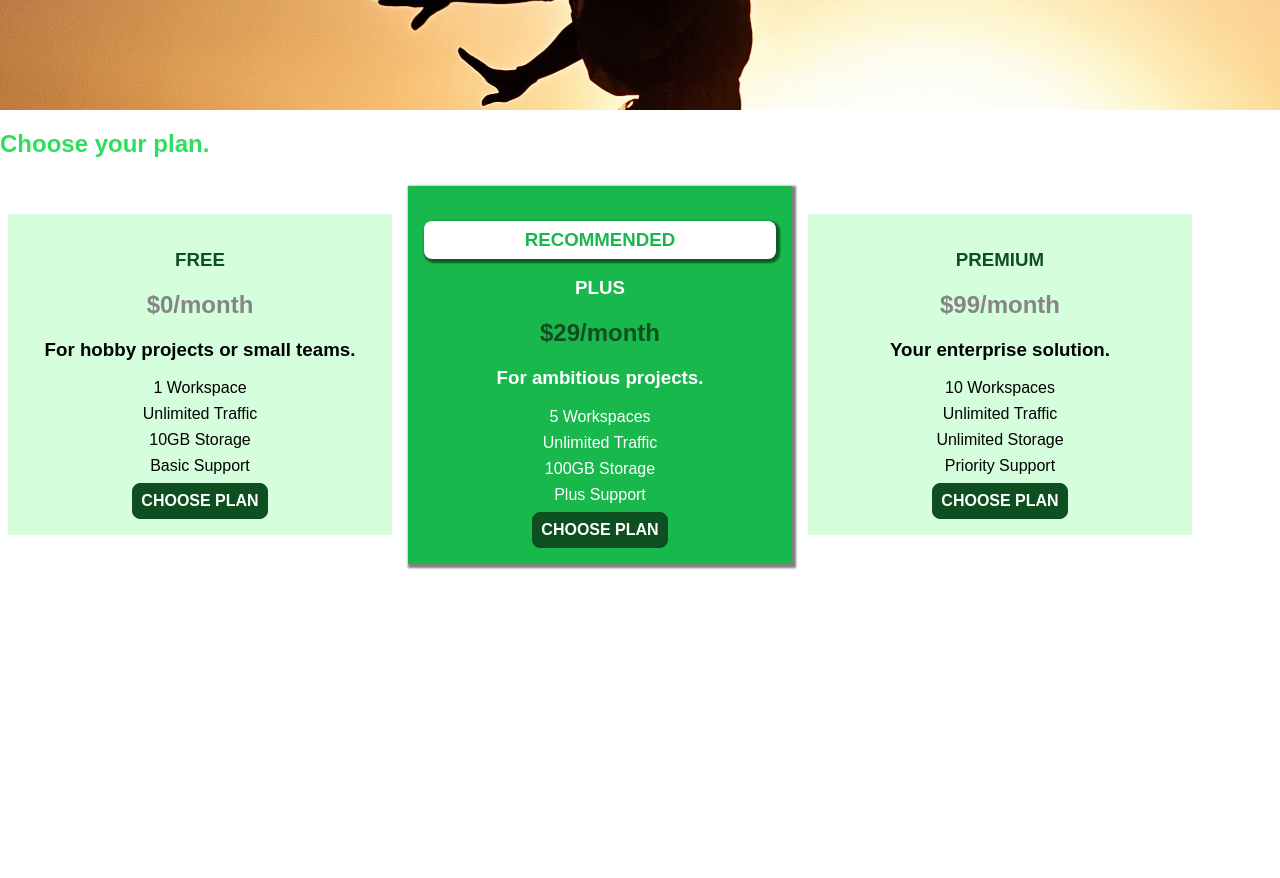
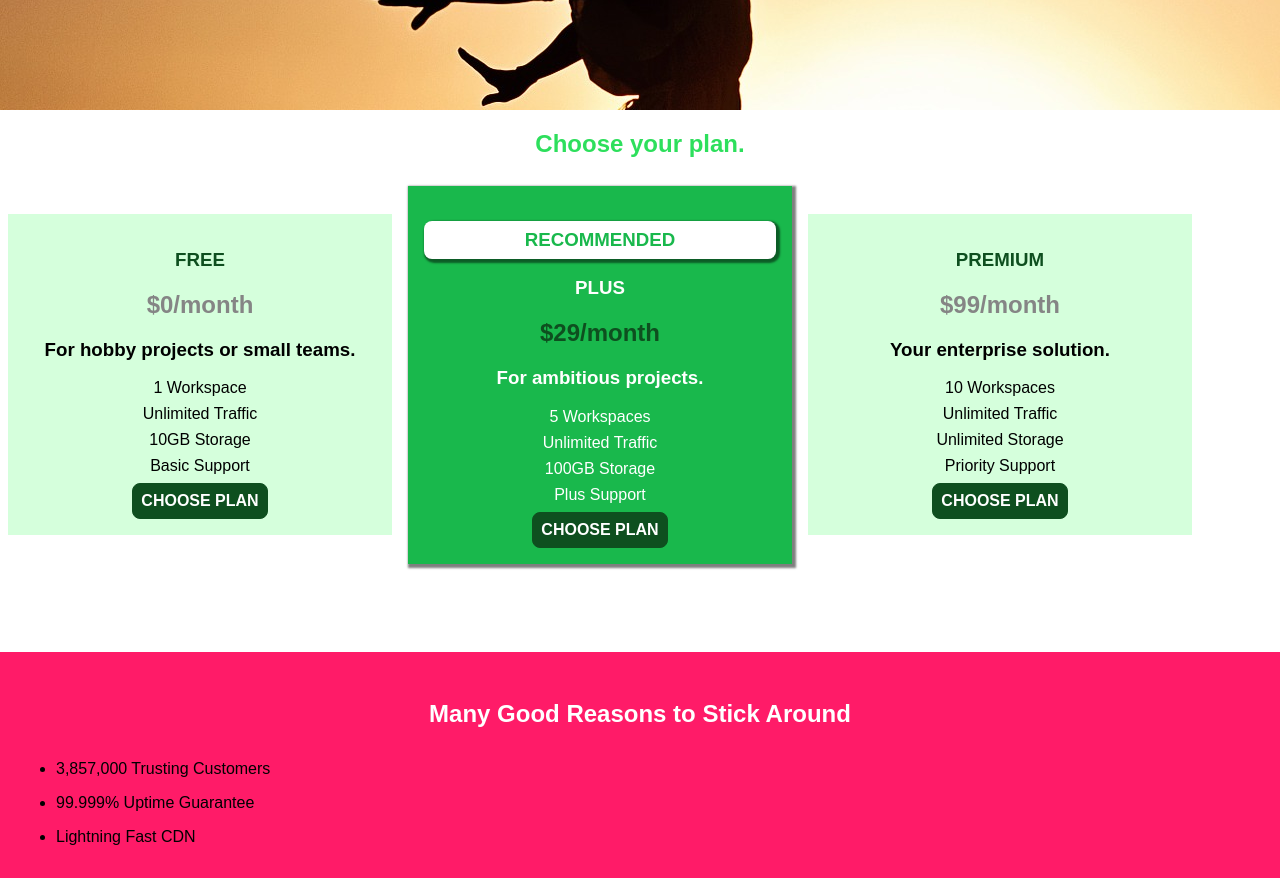
Before and after one commit to passakornsdev/angular-examination, an Angular app: page /css/home in a window 1280 px wide. Shown: the part 460-1338 px from the top of the page. Before the commit the page ends 1032 px from the top, so only its background shows below. Built offline with nearby package versions, Linux system fonts and the light colour scheme.

Commit message:
add key-feature section, style bg and title

```diff
--- a/src/app/modules/learning-css/pages/home/home.component.css
+++ b/src/app/modules/learning-css/pages/home/home.component.css
@@ -7,6 +7,7 @@
 
 .section-title {
   color: #2ddf5c;
+  text-align: center;
 }
 
 #product-overview h1 {
@@ -84,3 +85,14 @@
 .button:focus {
   outline: none;
 }
+
+#key-feature {
+  background-color: #ff1b68;
+  margin-top: 80px;
+  padding: 16px;
+}
+
+#key-feature > .section-title {
+  color: white;
+  margin: 32px;
+}
--- a/src/app/modules/learning-css/pages/home/home.component.html
+++ b/src/app/modules/learning-css/pages/home/home.component.html
@@ -49,3 +49,26 @@
     </article>
   </div>
 </section>
+<section id="key-feature">
+  <h1 class="section-title">Many Good Reasons to Stick Around</h1>
+  <ul>
+    <li>
+      <div>
+
+      </div>
+      <p>3,857,000 Trusting Customers</p>
+    </li>
+    <li>
+      <div>
+
+      </div>
+      <p>99.999% Uptime Guarantee</p>
+    </li>
+    <li>
+      <div>
+
+      </div>
+      <p>Lightning Fast CDN</p>
+    </li>
+  </ul>
+</section>
```
